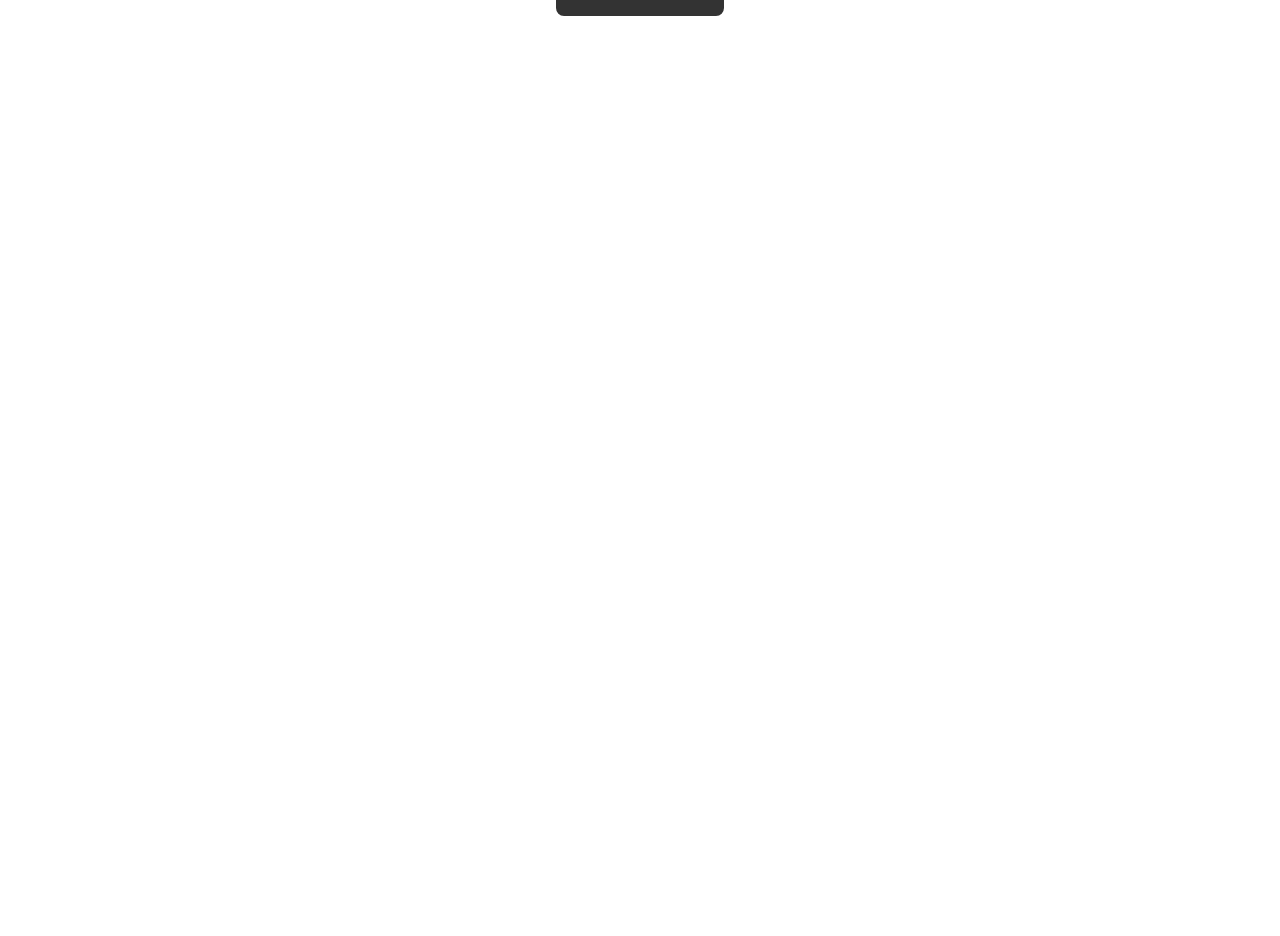
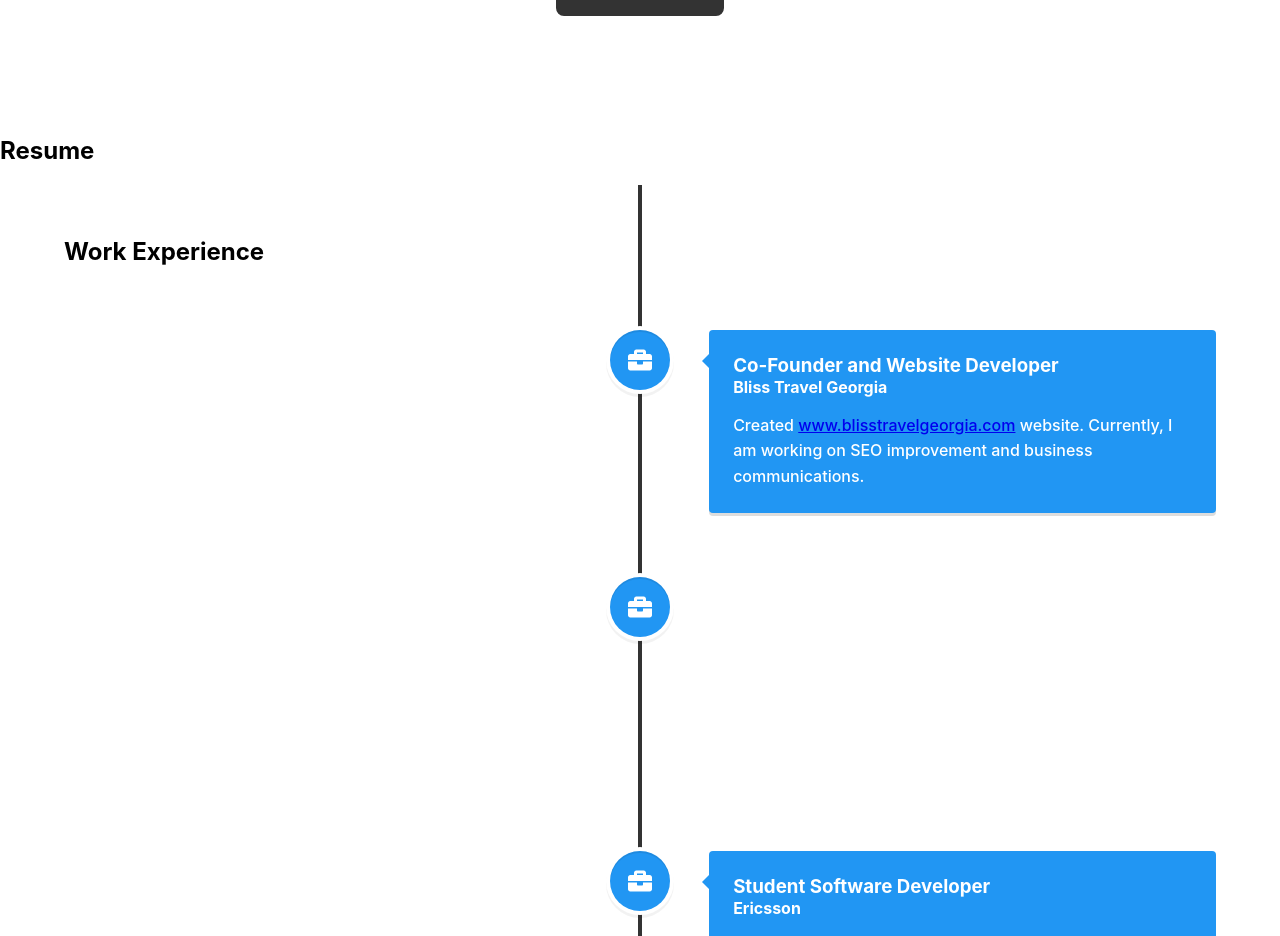
Before and after one commit to Gigi-Didberidze/Gigi-Didberidze.github.io, a React (Create React App) app: page / in a window 1280 px wide. Shown: the part 1460-2396 px from the top of the page. Before the commit the page ends 1576 px from the top, so only its background shows below. Built offline with nearby package versions, Linux system fonts and the light colour scheme.

Commit message:
Added resume section with the timeline option

```diff
--- a/src/App.js
+++ b/src/App.js
@@ -3,6 +3,9 @@
 import profilePic from './Giorgi-Didberidze.jpg';
 // import cvFile from '../public/Resume-Giorgi Didberidze.pdf';
 // import Timeline from './Timeline';
+import { VerticalTimeline, VerticalTimelineElement }  from 'react-vertical-timeline-component';
+import 'react-vertical-timeline-component/style.min.css';
+import { FaGraduationCap, FaBriefcase } from "react-icons/fa";
 
 
 
@@ -115,7 +118,118 @@
   </button>
   </div>
       </section>
-      <section id = "resume"></section>
+      <section id = "resume" className="resume">
+        <h2 id="resh2">Resume</h2>
+        <VerticalTimeline lineColor="#333">
+        <h2>Work Experience</h2>
+        <VerticalTimelineElement
+        className="vertical-timeline-element--work"
+        contentStyle={{ background: 'rgb(33, 150, 243)', color: '#fff' }}
+        contentArrowStyle={{ borderRight: '7px solid  rgb(33, 150, 243)' }}
+        date="10/2022 - Present"
+        iconStyle={{ background: 'rgb(33, 150, 243)', color: '#fff' }}
+        icon={<FaBriefcase />}
+        >
+        <h3 className="vertical-timeline-element-title">Co-Founder and Website Developer</h3>
+        <h4 className="vertical-timeline-element-subtitle">Bliss Travel Georgia</h4>
+        <p>
+          Created <a id="bliss" href="https://blisstravelgeorgia.com/" target="_blank" rel="noreferrer">www.blisstravelgeorgia.com</a> website. Currently, I am working on SEO improvement and business communications.
+        </p>
+        </VerticalTimelineElement>
+        <VerticalTimelineElement
+        className="vertical-timeline-element--work"
+        contentStyle={{ background: 'rgb(33, 150, 243)', color: '#fff' }}
+        contentArrowStyle={{ borderRight: '7px solid  rgb(33, 150, 243)' }}
+        date="09/2022 - Present"
+        iconStyle={{ background: 'rgb(33, 150, 243)', color: '#fff' }}
+        icon={<FaBriefcase />}
+        >
+        <h3 className="vertical-timeline-element-title">Data Analytics Mentor</h3>
+        <h4 className="vertical-timeline-element-subtitle">TalentLabs</h4>
+
+        <p>
+        Modules I am currently guiding: Introduction to Data Analytics, Statistics for Data Analysts, Data Analytics with Python, Hands-on Data Analytics Project, Predictive Analytics Essentials, ETL and Data Warehouse
+        </p>
+        </VerticalTimelineElement>
+        <VerticalTimelineElement
+        className="vertical-timeline-element--work"
+        contentStyle={{ background: 'rgb(33, 150, 243)', color: '#fff' }}
+        contentArrowStyle={{ borderRight: '7px solid  rgb(33, 150, 243)' }}
+        date="07/2021 - 11/2022"
+        iconStyle={{ background: 'rgb(33, 150, 243)', color: '#fff' }}
+        icon={<FaBriefcase />}
+        >
+        <h3 className="vertical-timeline-element-title">Student Software Developer</h3>
+        <h4 className="vertical-timeline-element-subtitle">Ericsson</h4>
+        <p>
+        Name of department: BDGS RDPS AT Technology & Innovation Tasks: 5G UPF, Compilation of PCG/PCC, Data Analytics (UT/FT), Application performance analysis/improvement,Testing Automation, RISC-V ISA inspection, Working with time-series databases (InfluxDB). Languages used: Python, C, C++
+        </p>
+        </VerticalTimelineElement>
+        <VerticalTimelineElement
+        className="vertical-timeline-element--work"
+        contentStyle={{ background: 'rgb(33, 150, 243)', color: '#fff' }}
+        contentArrowStyle={{ borderRight: '7px solid  rgb(33, 150, 243)' }}
+        date="06/2022 - 09/22"
+        iconStyle={{ background: 'rgb(33, 150, 243)', color: '#fff' }}
+        icon={<FaBriefcase />}
+        >
+        <h3 className="vertical-timeline-element-title">WBS</h3>
+        <h4 className="vertical-timeline-element-subtitle">NLP Researcher</h4>
+        <p>
+        Conducting AI research in Natural Language Processing about open text generation and Q&A models.
+        </p>
+        </VerticalTimelineElement>
+        <VerticalTimelineElement
+        className="vertical-timeline-element--work"
+        contentStyle={{ background: 'rgb(33, 150, 243)', color: '#fff' }}
+        contentArrowStyle={{ borderRight: '7px solid  rgb(33, 150, 243)' }}
+        date="06/2021 - 03/2022"
+        iconStyle={{ background: 'rgb(33, 150, 243)', color: '#fff' }}
+        icon={<FaBriefcase />}
+        >
+        <h3 className="vertical-timeline-element-title">Python Coding Instructor</h3>
+        <h4 className="vertical-timeline-element-subtitle">TalentLabs</h4>
+
+        <p>
+        Teaching Introduction to Python course (Theoretical and Practical parts)
+        </p>
+        </VerticalTimelineElement>
+        <h2>Education</h2>
+        <VerticalTimelineElement
+        className="vertical-timeline-element--work"
+        contentStyle={{ background: 'rgb(33, 150, 243)', color: '#fff' }}
+        contentArrowStyle={{ borderRight: '7px solid  rgb(33, 150, 243)' }}
+        date="09/2022 - Present"
+        iconStyle={{ background: 'rgb(33, 150, 243)', color: '#fff' }}
+        icon={<FaGraduationCap />}
+        >
+        <h3 className="vertical-timeline-element-title">Computer Science MSc</h3>
+        <h4 className="vertical-timeline-element-subtitle">Eötvös Loránd University</h4>
+
+        <p>
+        Data Science Specialization<br></br>
+        Full Scholarship Holder – Stipendium Hungaricum 2022/2023
+        </p>
+        </VerticalTimelineElement>
+        <VerticalTimelineElement
+        className="vertical-timeline-element--work"
+        contentStyle={{ background: 'rgb(33, 150, 243)', color: '#fff' }}
+        contentArrowStyle={{ borderRight: '7px solid  rgb(33, 150, 243)' }}
+        date="09/2019 - 06/2022"
+        iconStyle={{ background: 'rgb(33, 150, 243)', color: '#fff' }}
+        icon={<FaGraduationCap />}
+        >
+        <h3 className="vertical-timeline-element-title">Computer Science BSc</h3>
+        <h4 className="vertical-timeline-element-subtitle">University of Debrecen</h4>
+
+        <p>
+        Final grade: 4.23/5<br></br>
+        Thesis: Discovering technical properties and software-economy readiness of RISC-V architecture<br></br>
+        Full Scholarship Holder – Stipendium Hungaricum 2019/2020
+        </p>
+        </VerticalTimelineElement>
+        </VerticalTimeline>
+      </section>
       <section id = "services"></section>
       <section id = "contact"></section>
       </div>
```
